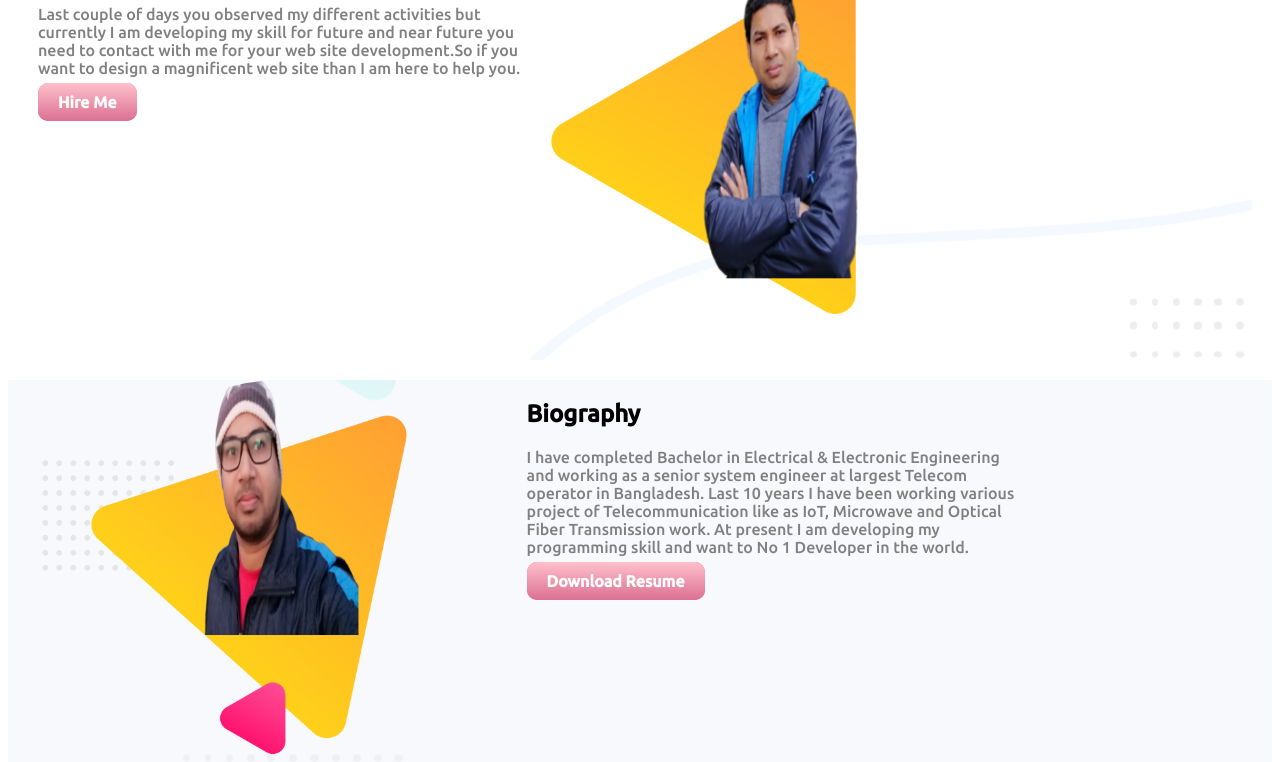
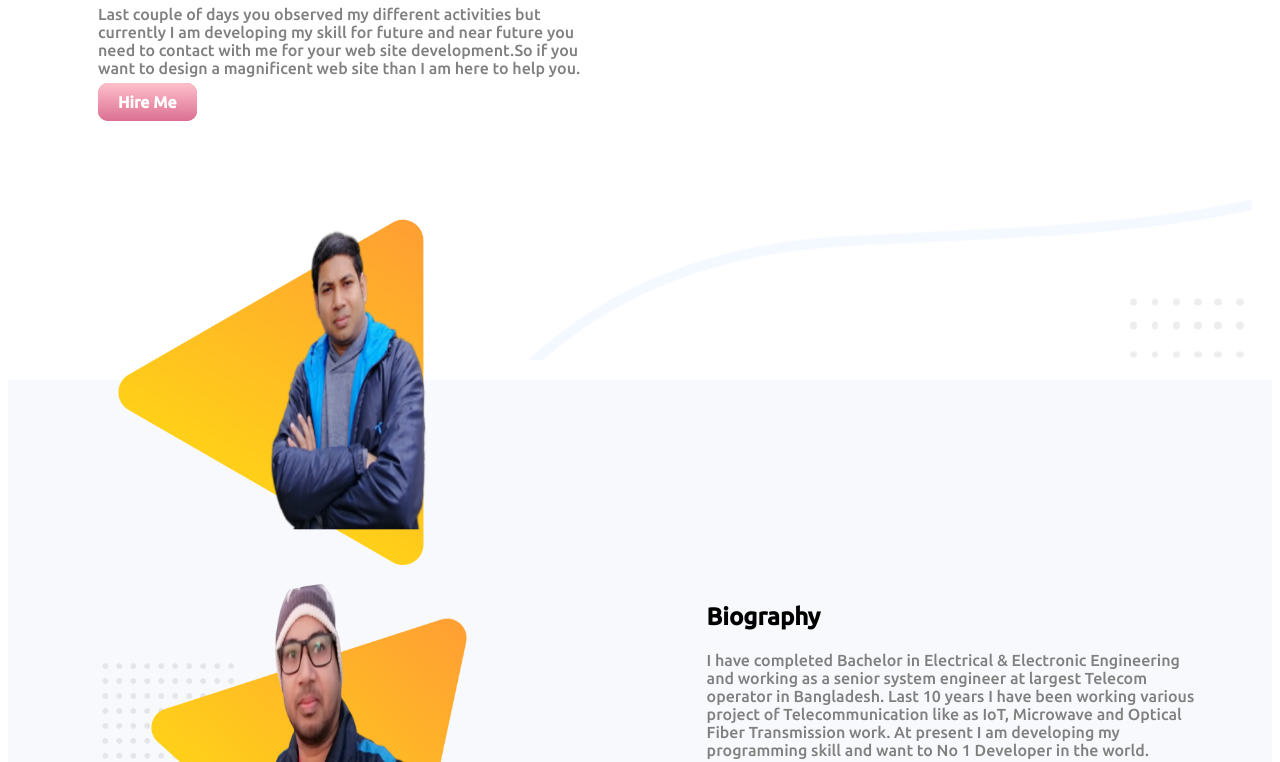
Before and after one commit to mshamsur/personal-website, a plain HTML site: page index.html in a window 1280 px wide. Shown: the part 160-922 px from the top of the page. Drawn offline with Linux system fonts and the light colour scheme; a web font is replaced by a local one.

Commit message:
latest update

```diff
--- a/style.css
+++ b/style.css
@@ -22,7 +22,7 @@ p{
 .half-width{
     width: 40%;
     float: left;
-    margin-left: 0px;
+    margin: 0px 60px 0px 60px;
    padding-left: 5px;
 }
 .half-width img{
```
